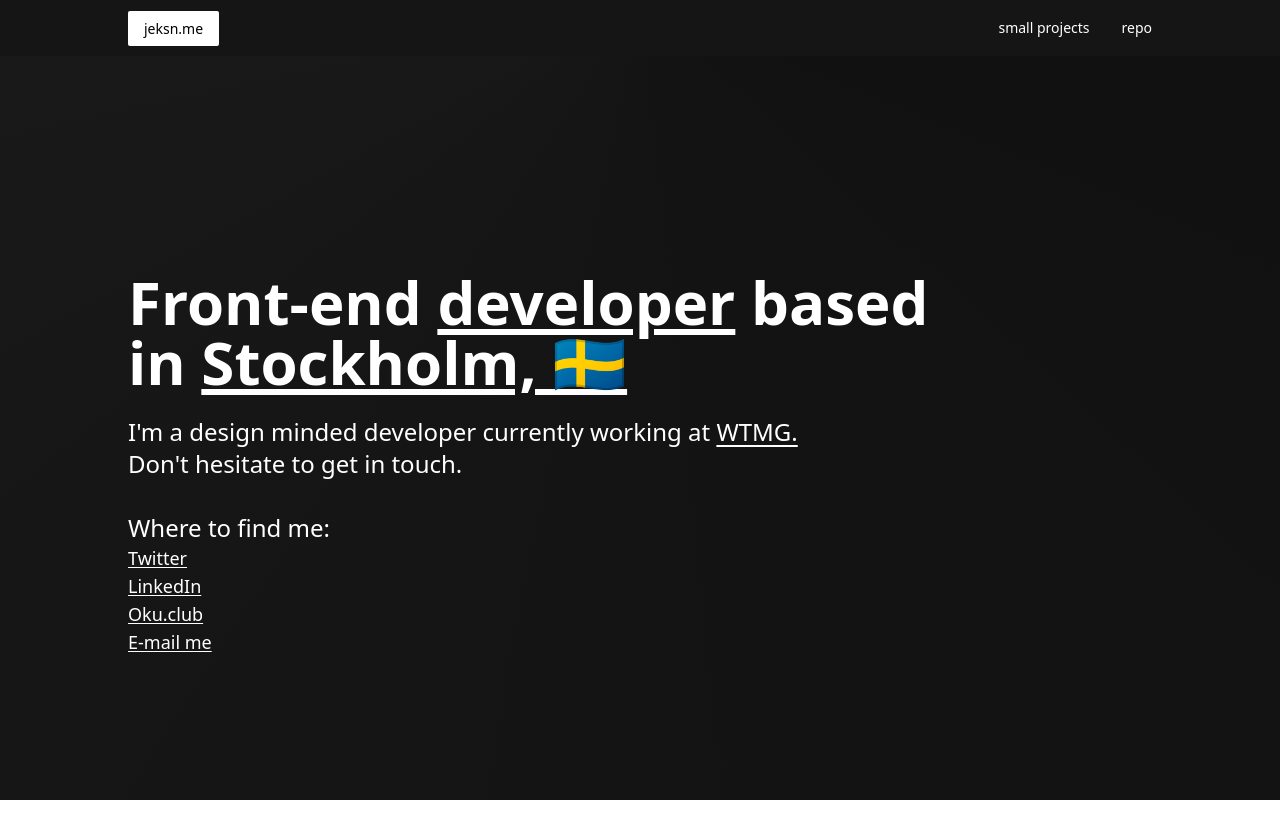
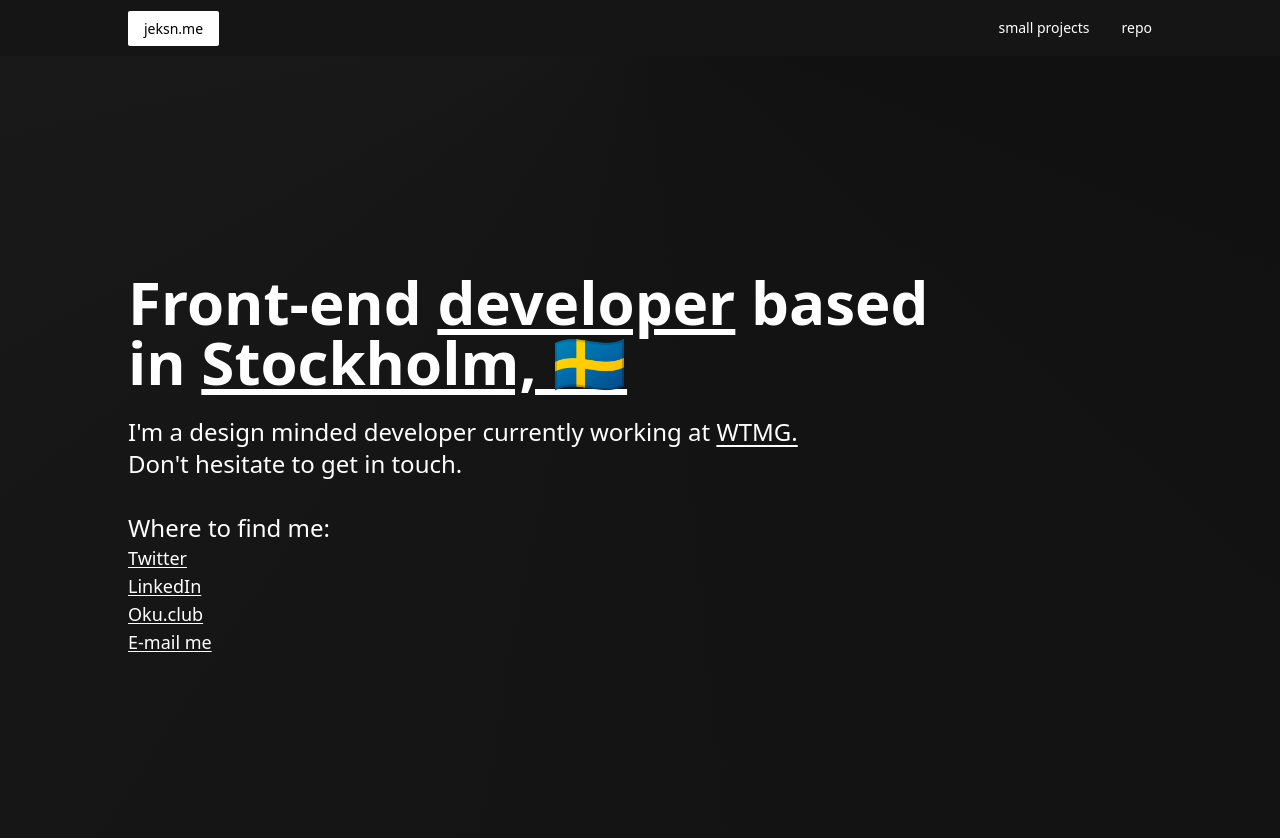
Before and after one commit to jeksn/jeksn23, a Next.js app: page / in a window 1280 px wide. Shown: the top 838 px of the page. Before the commit the page ends 800 px from the top, so only its background shows below. Built offline with nearby package versions, Linux system fonts and the light colour scheme.

Commit message:
fix reponsive height

```diff
--- a/app/globals.css
+++ b/app/globals.css
@@ -2,12 +2,14 @@
 @tailwind components;
 @tailwind utilities;
 
-main {
+body {
   @apply text-white;
+  min-height: 100vh;
   background: conic-gradient(from 90deg at 50% 0%, #111, 50%, #222, #111);
   background-size: cover;
   background-repeat: no-repeat;
 }
+
 header {
   background-color: rgba(22, 22, 23, 0.95);
 }
--- a/app/layout.tsx
+++ b/app/layout.tsx
@@ -9,7 +9,7 @@ export default function RootLayout({
   return (
     <html lang="en">
       <body>
-      <main className="h-screen mx-auto">
+      <main className="mx-auto">
       <header className="w-full px-4 md:px-0">
         <div className="flex items-center justify-between max-w-screen-lg py-4 mx-auto">
           <div>
--- a/app/page.tsx
+++ b/app/page.tsx
@@ -4,7 +4,7 @@ const inter = Inter({ subsets: ['latin'] })
 
 export default function Home() {
   return (
-    <div className="flex flex-col justify-center px-4 md:px-0 translate-y-[200px]">
+    <div className="flex flex-col items-center justify-center h-screen px-4 md:px-0">
       <div className="max-w-screen-lg mx-auto">
         <h2 className="mt-4 text-4xl font-semibold md:text-6xl">
           Front-end&nbsp;
--- a/app/small-projects/page.tsx
+++ b/app/small-projects/page.tsx
@@ -4,7 +4,7 @@ const inter = Inter({ subsets: ['latin'] })
 
 export default function Home() {
   return (
-   <div className="max-w-screen-lg mx-auto flex flex-col justify-center px-4 md:px-0 translate-y-[200px]">
+   <div className="flex flex-col justify-center h-screen max-w-screen-lg px-4 mx-auto md:px-0">
        <div className="mt-8">
           <h2 className="text-4xl font-semibold md:text-6xl">Small projects</h2>
           <ul className="mt-6 text-base md:text-lg">
```
